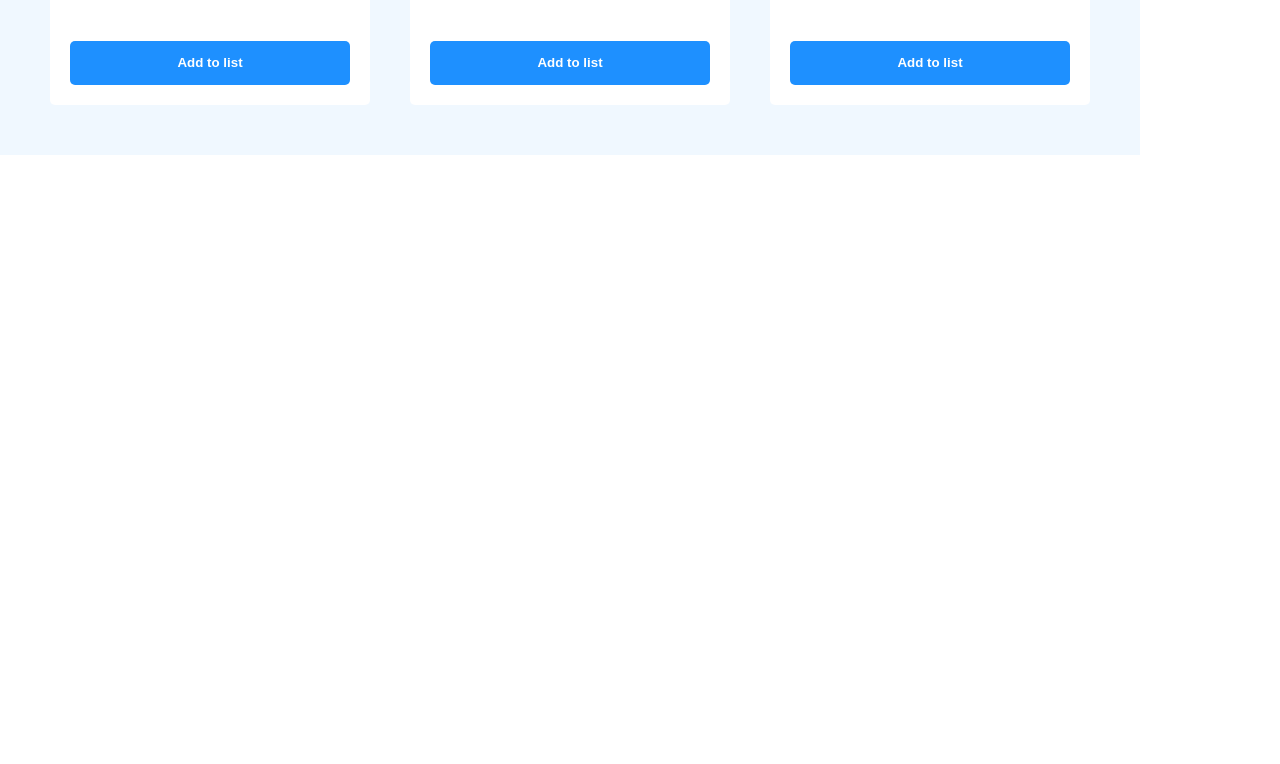
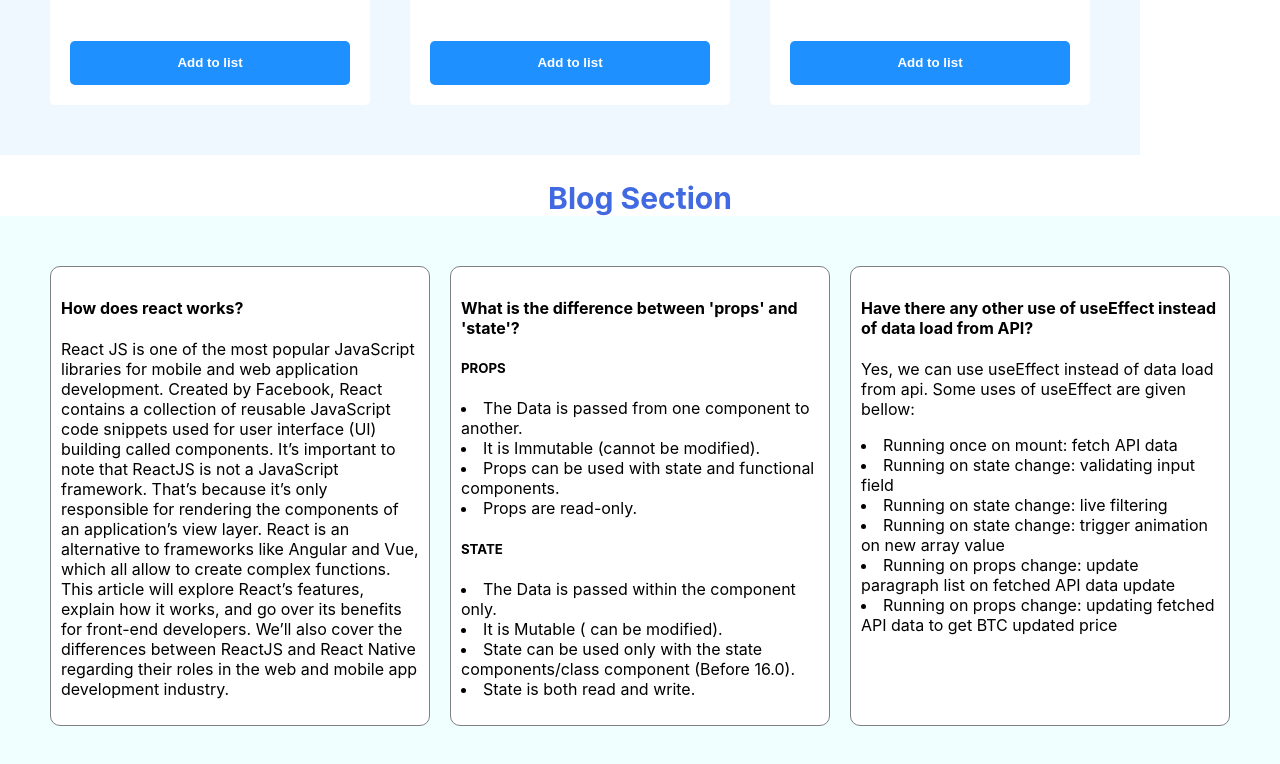
Before and after one commit to arifurrahman-io/ultra-active-club, a React (Create React App) app: page / in a window 1280 px wide. Shown: the part 1117-1881 px from the top of the page. Before the commit the page ends 1272 px from the top, so only its background shows below. Built offline with nearby package versions, Linux system fonts and the light colour scheme.

Commit message:
blog section added

```diff
--- a/src/App.js
+++ b/src/App.js
@@ -1,10 +1,12 @@
 import './App.css';
 import Activity from './components/Activity/Activity'
+import Blog from './components/Blog/Blog'
 
 function App() {
   return (
     <div>
       <Activity></Activity>
+      <Blog></Blog>
     </div>
   );
 }
--- a/src/components/Activity/Activity.css
+++ b/src/components/Activity/Activity.css
@@ -32,3 +32,25 @@
     top: 0;
     padding: 20px;
 }
+
+@media only screen and (max-width: 767px) {
+
+    .main-section {
+        padding: 0px;
+        display: flex;
+        flex-direction: column;
+        justify-content: center;
+        align-items: center;
+    }
+
+    .main-layout {
+        display: grid;
+        grid-template-columns: repeat(1, 1fr);
+    }
+
+    .items {
+        display: grid;
+        grid-template-columns: repeat(1, 1fr);
+        gap: 10px;
+    }
+}
--- /dev/null
+++ b/src/components/Blog/Blog.css
@@ -0,0 +1,31 @@
+.blogs {
+    background-color: azure;
+    padding: 50px;
+    display: grid;
+    grid-template-columns: repeat(3, 1fr);
+    gap: 20px;
+}
+
+.blog {
+    border: 1px solid gray;
+    padding: 10px;
+    border-radius: 10px;
+    background-color: white;
+}
+
+.head {
+    text-align: center;
+    color: royalblue;
+    font-size: 30px;
+    margin-top: 25px;
+}
+
+@media only screen and (max-width: 767px) {
+    .blogs {
+        grid-template-columns: repeat(1, 1fr);
+        padding: 10px;
+        gap: 5px;
+    }
+
+
+}
--- /dev/null
+++ b/src/components/Blog/Blog.js
@@ -0,0 +1,47 @@
+import React from 'react';
+import './Blog.css'
+
+const Blog = () => {
+    return (
+        <div>
+            <h3 className='head'>Blog Section</h3>
+            <div className='blogs'>
+                <div className='blog'>
+                    <h4>How does react works?</h4>
+                    <p>React JS is one of the most popular JavaScript libraries for mobile and web application development. Created by Facebook, React contains a collection of reusable JavaScript code snippets used for user interface (UI) building called components.
+
+                        It’s important to note that ReactJS is not a JavaScript framework. That’s because it’s only responsible for rendering the components of an application’s view layer. React is an alternative to frameworks like Angular and Vue, which all allow to create complex functions.
+
+                        This article will explore React’s features, explain how it works, and go over its benefits for front-end developers. We’ll also cover the differences between ReactJS and React Native regarding their roles in the web and mobile app development industry.</p>
+                </div>
+
+                <div className='blog'>
+                    <h4>What is the difference between 'props' and 'state'?</h4>
+                    <h5>PROPS</h5>
+                    <li>The Data is passed from one component to another.</li>
+                    <li>It is Immutable (cannot be modified).</li>
+                    <li>Props can be used with state and functional components.</li>
+                    <li>Props are read-only.</li>
+
+                    <h5>STATE</h5>
+                    <li>The Data is passed within the component only.</li>
+                    <li>It is Mutable ( can be modified).</li>
+                    <li>State can be used only with the state components/class component (Before 16.0).</li>
+                    <li>State is both read and write.</li>
+                </div>
+                <div className='blog'>
+                    <h4>Have there any other use of useEffect instead of data load from API?</h4>
+                    <p>Yes, we can use useEffect instead of data load from api. Some uses of useEffect are given bellow: </p>
+                    <li>Running once on mount: fetch API data</li>
+                    <li>Running on state change: validating input field</li>
+                    <li>Running on state change: live filtering</li>
+                    <li>Running on state change: trigger animation on new array value</li>
+                    <li>Running on props change: update paragraph list on fetched API data update</li>
+                    <li>Running on props change: updating fetched API data to get BTC updated price</li>
+                </div>
+            </div>
+        </div>
+    );
+};
+
+export default Blog;
--- a/src/components/Sidebar/Sidebar.js
+++ b/src/components/Sidebar/Sidebar.js
@@ -2,7 +2,13 @@ import { useState } from 'react';
 import image from '../../client-1.png'
 import './Sidebar.css'
 
+
+
 const Sidebar = ({ time }) => {
+
+    const notify = () => {
+        alert('Great! You have done all activities.')
+    }
 
     let total = 0;
     for (const interval of time) {
@@ -11,6 +17,7 @@ const Sidebar = ({ time }) => {
     }
 
     const [count, setCount] = useState(0);
+
 
     return (
         <div>
@@ -60,7 +67,7 @@ const Sidebar = ({ time }) => {
             </div>
 
             <div className='activityDone'>
-                <button className='activityDoneBtn'>
+                <button onClick={notify} className='activityDoneBtn'>
                     <p>Activity Completed</p>
                 </button>
             </div>
```
